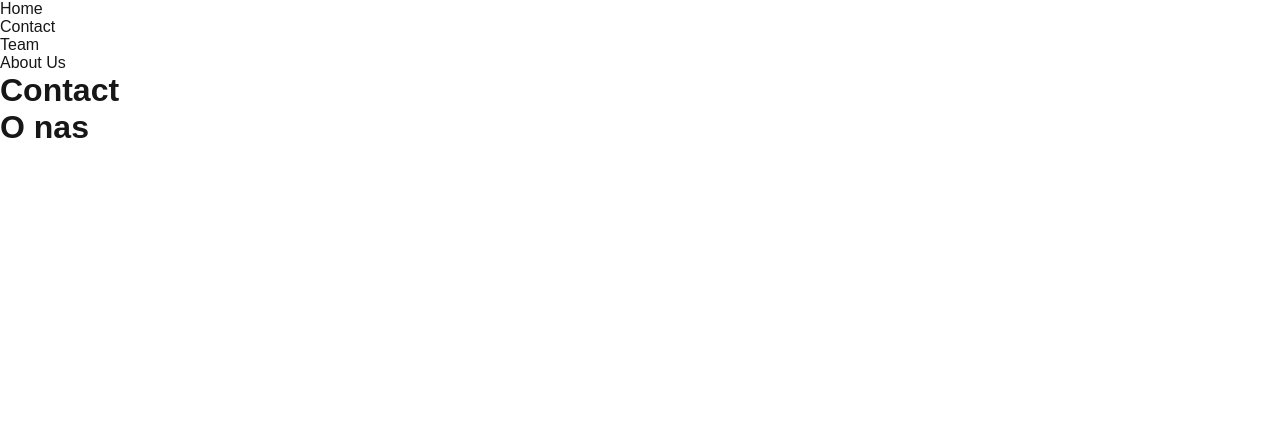
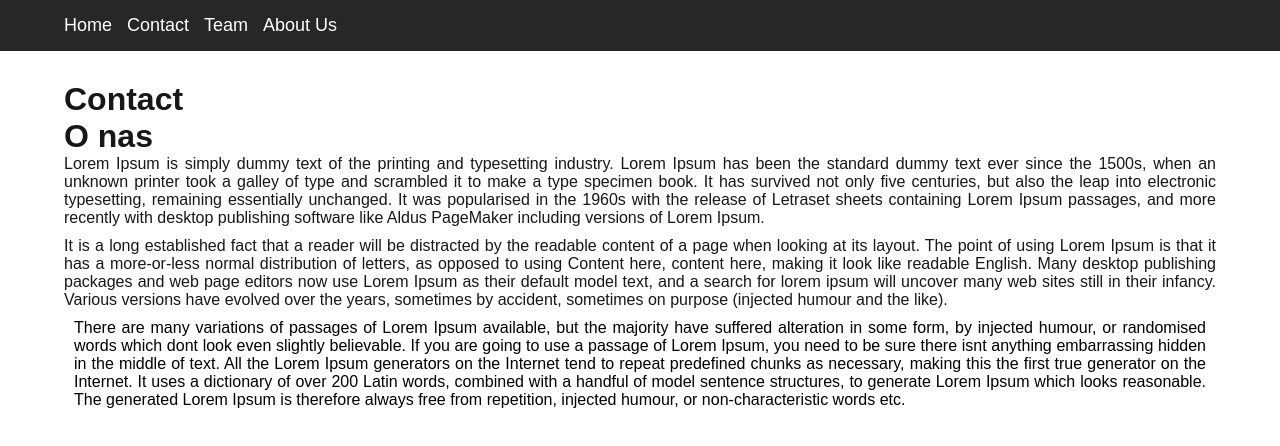
Before and after one commit to kacper0276/Next-Training, a Next.js app: page /contact/about-us in a window 1280 px wide. Shown: the top 446 px of the page. Built offline with nearby package versions, Linux system fonts and the light colour scheme.

Commit message:
Add css modules

```diff
--- /dev/null
+++ b/src/app/contact/about-us/about-us.module.scss
@@ -0,0 +1,17 @@
+.text {
+  &.revert {
+    background: white;
+    color: black;
+    padding: 10px;
+    border-radius: 3px;
+  }
+
+  p {
+    margin-bottom: 10px;
+    text-align: justify;
+
+    &:last-child {
+      margin-bottom: 0;
+    }
+  }
+}
--- a/src/app/contact/about-us/page.tsx
+++ b/src/app/contact/about-us/page.tsx
@@ -1,7 +1,49 @@
+import styles from "./about-us.module.scss";
+
 export default function AboutUsPage() {
   return (
     <div>
       <h1>O nas</h1>
+      <section className={styles.text}>
+        <p>
+          Lorem Ipsum is simply dummy text of the printing and typesetting
+          industry. Lorem Ipsum has been the standard dummy text ever since the
+          1500s, when an unknown printer took a galley of type and scrambled it
+          to make a type specimen book. It has survived not only five centuries,
+          but also the leap into electronic typesetting, remaining essentially
+          unchanged. It was popularised in the 1960s with the release of
+          Letraset sheets containing Lorem Ipsum passages, and more recently
+          with desktop publishing software like Aldus PageMaker including
+          versions of Lorem Ipsum.
+        </p>
+        <p>
+          It is a long established fact that a reader will be distracted by the
+          readable content of a page when looking at its layout. The point of
+          using Lorem Ipsum is that it has a more-or-less normal distribution of
+          letters, as opposed to using Content here, content here, making it
+          look like readable English. Many desktop publishing packages and web
+          page editors now use Lorem Ipsum as their default model text, and a
+          search for lorem ipsum will uncover many web sites still in their
+          infancy. Various versions have evolved over the years, sometimes by
+          accident, sometimes on purpose (injected humour and the like).
+        </p>
+      </section>
+
+      <section className={`${styles.text} ${styles.revert}`}>
+        <p>
+          There are many variations of passages of Lorem Ipsum available, but
+          the majority have suffered alteration in some form, by injected
+          humour, or randomised words which dont look even slightly believable.
+          If you are going to use a passage of Lorem Ipsum, you need to be sure
+          there isnt anything embarrassing hidden in the middle of text. All the
+          Lorem Ipsum generators on the Internet tend to repeat predefined
+          chunks as necessary, making this the first true generator on the
+          Internet. It uses a dictionary of over 200 Latin words, combined with
+          a handful of model sentence structures, to generate Lorem Ipsum which
+          looks reasonable. The generated Lorem Ipsum is therefore always free
+          from repetition, injected humour, or non-characteristic words etc.
+        </p>
+      </section>
     </div>
   );
 }
--- a/src/app/layout.tsx
+++ b/src/app/layout.tsx
@@ -1,7 +1,7 @@
 import type { Metadata } from "next";
 import { Geist, Geist_Mono } from "next/font/google";
-import "./globals.css";
 import { Menu } from "@/common/components/Menu";
+import "../styles/globals.scss";
 
 const geistSans = Geist({
   variable: "--font-geist-sans",
@@ -27,7 +27,7 @@ export default function RootLayout({
     <html lang="en">
       <body className={`${geistSans.variable} ${geistMono.variable}`}>
         <Menu />
-        {children}
+        <main className="main-container">{children}</main>
       </body>
     </html>
   );
--- a/src/common/components/Menu.tsx
+++ b/src/common/components/Menu.tsx
@@ -1,18 +1,19 @@
 import Link from "next/link";
+import styles from "./menu.module.scss";
 
 export function Menu() {
   return (
-    <ul>
-      <li>
+    <ul className={styles.menu}>
+      <li className={styles["menu-item"]}>
         <Link href="/">Home</Link>
       </li>
-      <li>
+      <li className={styles["menu-item"]}>
         <Link href="/contact">Contact</Link>
       </li>
-      <li>
+      <li className={styles["menu-item"]}>
         <Link href="/contact/team">Team</Link>
       </li>
-      <li>
+      <li className={styles["menu-item"]}>
         <Link href="/contact/about-us">About Us</Link>
       </li>
     </ul>
--- /dev/null
+++ b/src/common/components/menu.module.scss
@@ -0,0 +1,20 @@
+.menu {
+  display: flex;
+  gap: 15px;
+  list-style: none;
+  background: rgb(39, 39, 39);
+  padding: 15px 5vw;
+
+  .menu-item {
+    a {
+      color: white;
+      font-size: 18px;
+      text-decoration: none;
+      font-weight: normal;
+
+      &:hover {
+        text-decoration: underline;
+      }
+    }
+  }
+}
--- a/src/app/globals.css
+++ b/src/styles/globals.scss
@@ -40,3 +40,7 @@ a {
     color-scheme: dark;
   }
 }
+
+.main-container {
+  margin: 30px 5vw;
+}
```
Also changed, not shown: package.json (+4 -3 lines), 1 other file (tests, documents, lock files or other folders).
